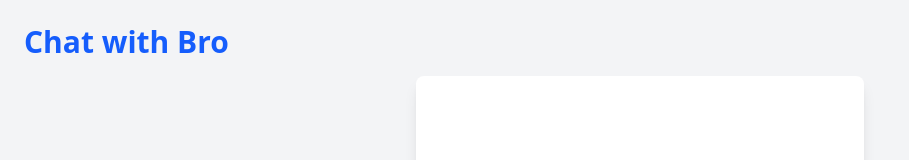
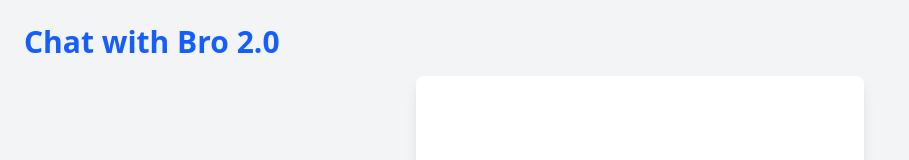
Before and after one commit to Akuttyprince/chat_bot_bro_2.0, a React (Vite) app in the folder frontend/: page / in a window 1280 px wide. Shown: the top 160 px of the page, without its empty margins (0-909 px from the left). Built offline with nearby package versions, Linux system fonts and the light colour scheme.

Commit message:
"Test frontend update

```diff
--- a/frontend/src/compontents/Chat.jsx
+++ b/frontend/src/compontents/Chat.jsx
@@ -97,7 +97,7 @@ const Chat = () => {
 
   return (
     <div className="min-h-screen bg-gray-100 p-6">
-      <h1 className="text-3xl font-bold text-blue-600 mb-4">Chat with Bro</h1>
+      <h1 className="text-3xl font-bold text-blue-600 mb-4">Chat with Bro 2.0</h1>
       <div className="bg-white p-4 rounded-lg shadow-lg max-w-md mx-auto">
         <div className="mb-4 h-64 overflow-y-auto">
           <p className="text-gray-800">{response}</p>
```
